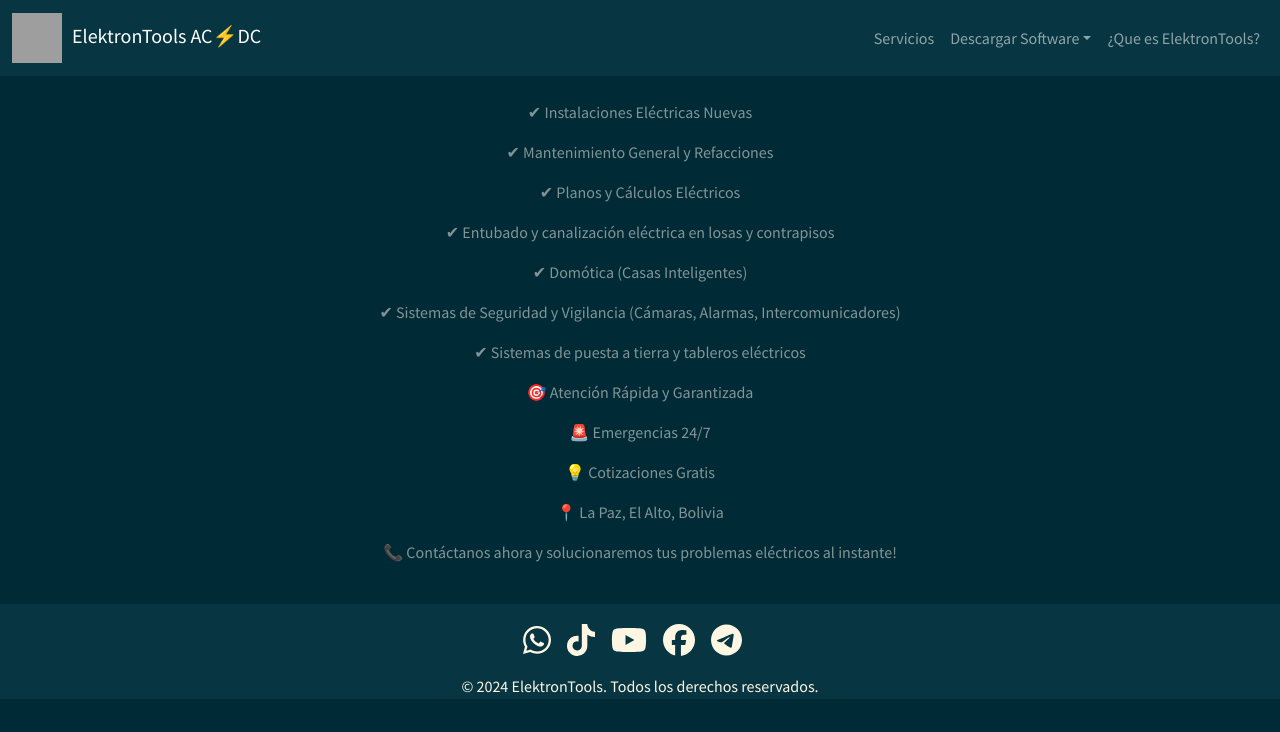
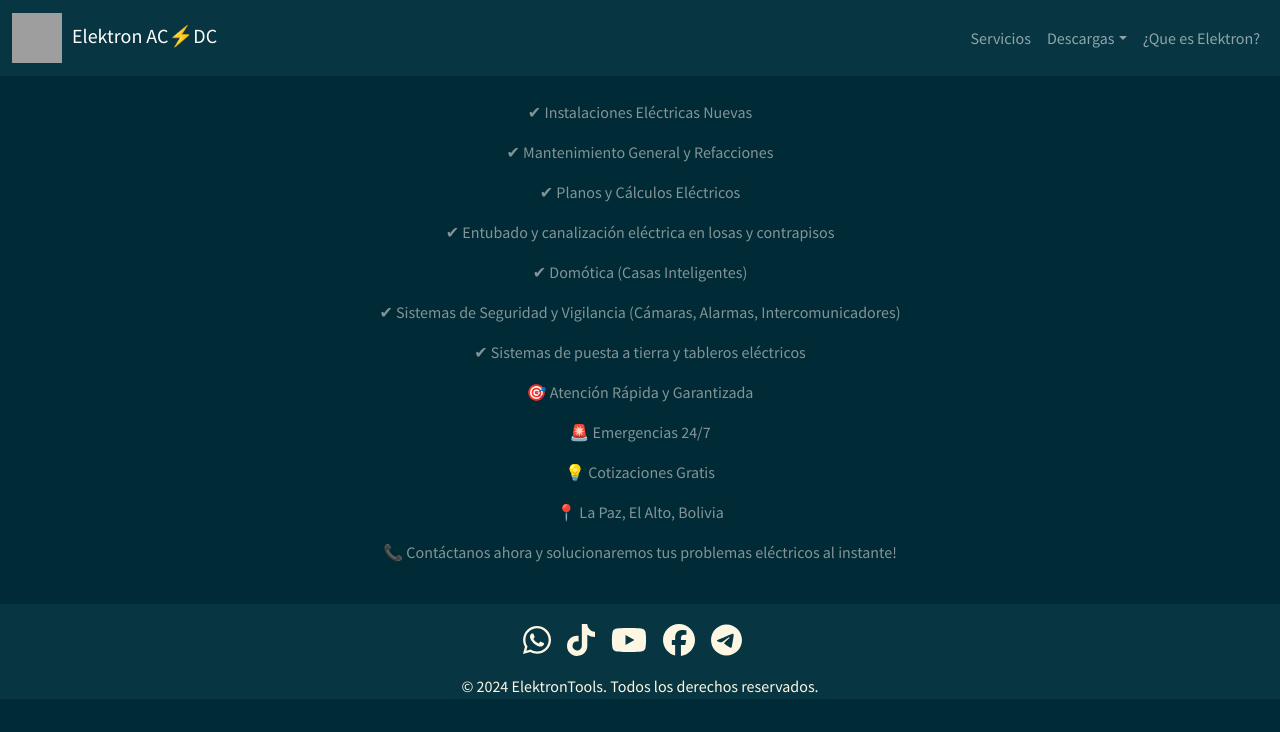
Before and after one commit to ElektronTools/elektron, a Next.js app: page / in a window 1280 px wide. Shown: the top 732 px of the page. Built offline with nearby package versions, Linux system fonts and the light colour scheme; grey boxes are pictures that could not be loaded.

Commit message:
xd222312

```diff
--- a/components/Navbar.js
+++ b/components/Navbar.js
@@ -19,7 +19,7 @@
                 <div className="d-flex align-items-center"> {/* Div para el logo y el texto */}
                     <Link href="/" className="navbar-brand">
                         <img src="/elektrontoolslogo.ico" alt="ElektronTools Logo" style={{ width: '50px', height: '50px', marginRight: '10px' }} />
-                        ElektronTools AC⚡DC
+                        Elektron AC⚡DC
                     </Link>
                 </div>
                 <button
@@ -46,15 +46,15 @@
                                 onClick={toggleDownloads}
                                 aria-expanded={isDownloadsOpen ? "true" : "false"}
                             >
-                                Descargar Software
+                                Descargas
                             </a>
                             <ul className={`dropdown-menu ${isDownloadsOpen ? "show" : ""}`}>
-                                <li><a className="dropdown-item" href="/programas">Programas</a></li>
-                                {/* <li><a className="dropdown-item" href="/books">PFD's</a></li> */}
+                                <li><a className="dropdown-item" href="/programas">Software Electrónica</a></li>
+                                { <li><a className="dropdown-item" href="/books">pdf´s</a></li> }
                             </ul>
                         </li>
                         <li className="nav-item">
-                            <Link href="/about" className="nav-link">¿Que es ElektronTools?</Link>
+                            <Link href="/about" className="nav-link">¿Que es Elektron?</Link>
                         </li>
                     </ul>
                 </div>
```
